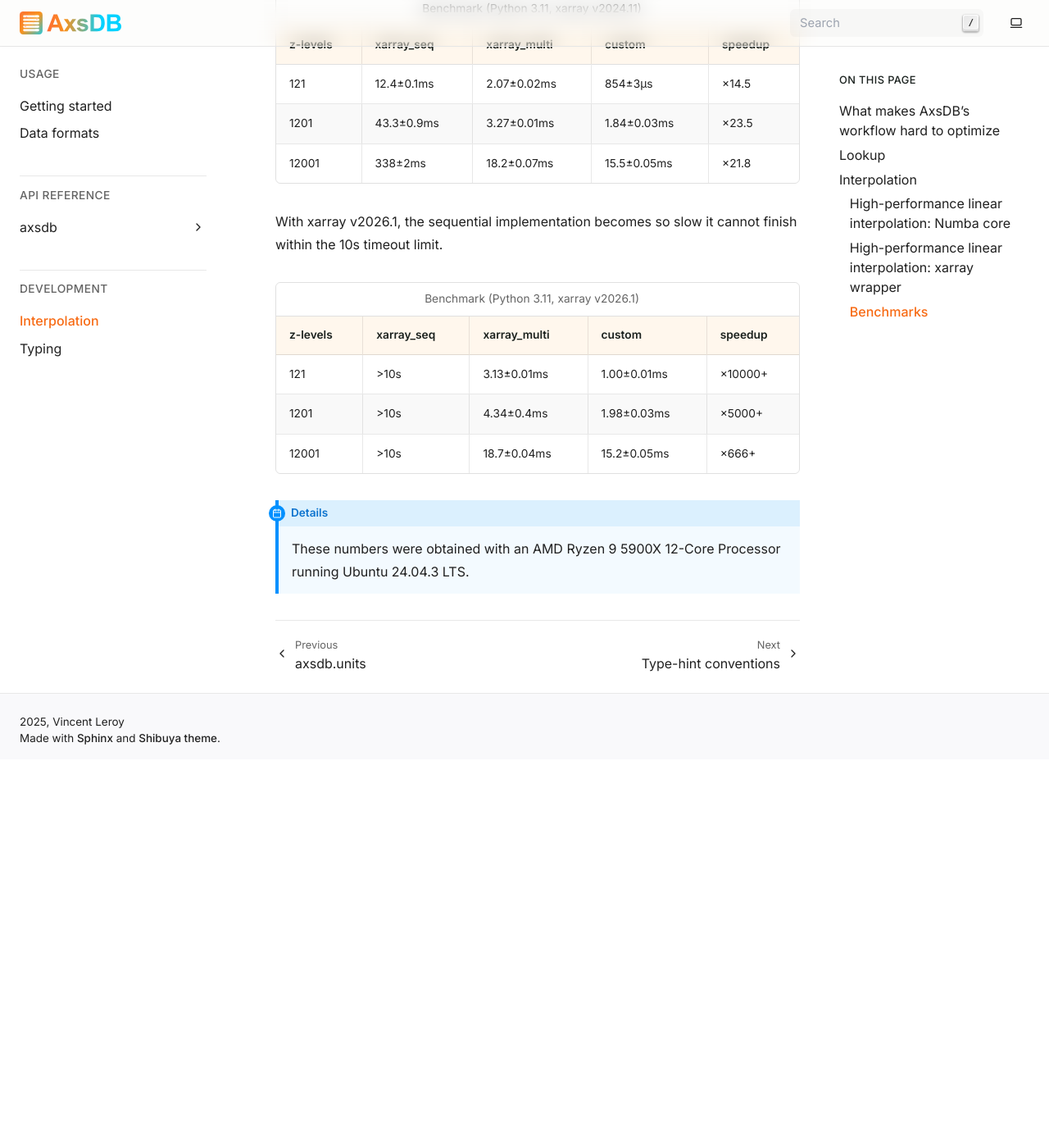
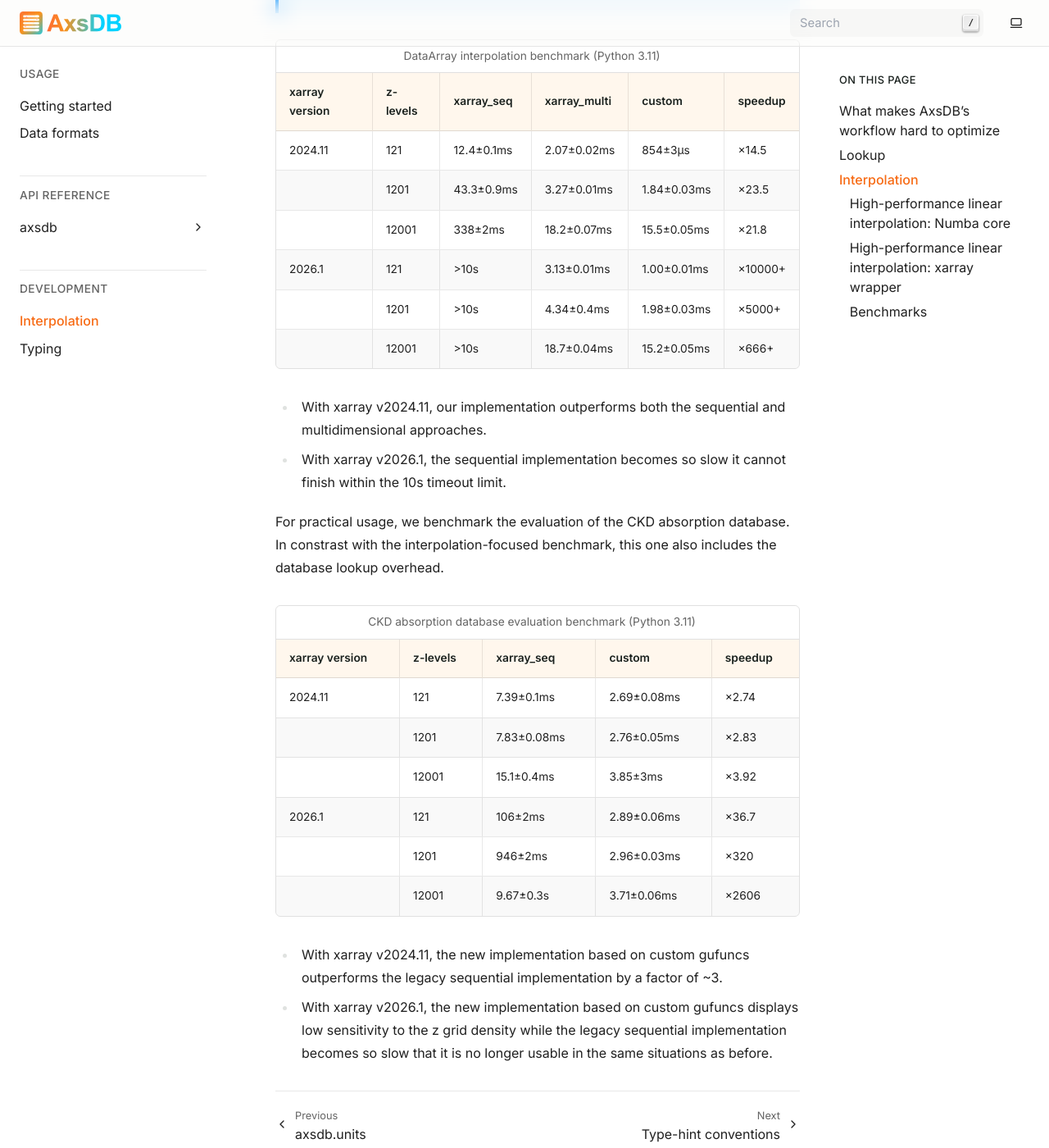
Before and after one commit to eradiate/axsdb, a Sphinx documentation site: the page built from docs/dev/interpolation.rst, in a window 1280 px wide and 1400 px high, scrolled down 4062 px. Shown: the whole window at 82% size. Built offline with Sphinx 7.4.7, drawn with Linux system fonts in a browser that asks for light colours; before the commit the page ends 4988 px from its top, so only the background shows below that; some of the changed text lies outside the part shown.

Commit message:
Update benchmarking report

```diff
--- a/docs/dev/interpolation.rst
+++ b/docs/dev/interpolation.rst
@@ -151,62 +151,109 @@
 implementation based on xarray and our custom solution. For comparison, the
 corresponding multidimensional interpolation done with xarray is also shown.
 
-With xarray v2024.11, our implementation outperforms both the sequential and
-multidimensional approaches.
+.. admonition:: Details
+    :class: note
 
-.. list-table:: Benchmark (Python 3.11, xarray v2024.11)
+    These numbers were obtained with an AMD Ryzen 9 5900X 12-Core processor
+    running Ubuntu 24.04.3 LTS.
+
+.. list-table:: DataArray interpolation benchmark (Python 3.11)
     :header-rows: 1
 
-    - * z-levels
+    - * xarray version
+      * z-levels
       * xarray_seq
       * xarray_multi
       * custom
       * speedup
-    - * 121
+    - * 2024.11
+      * 121
       * 12.4±0.1ms
       * 2.07±0.02ms
       * 854±3μs
       * ×14.5
-    - * 1201
+    - *
+      * 1201
       * 43.3±0.9ms
       * 3.27±0.01ms
       * 1.84±0.03ms
       * ×23.5
-    - * 12001
+    - *
+      * 12001
       * 338±2ms
       * 18.2±0.07ms
       * 15.5±0.05ms
       * ×21.8
-
-With xarray v2026.1, the sequential implementation becomes so slow it cannot
-finish within the 10s timeout limit.
-
-.. list-table:: Benchmark (Python 3.11, xarray v2026.1)
-    :header-rows: 1
-
-    - * z-levels
-      * xarray_seq
-      * xarray_multi
-      * custom
-      * speedup
-    - * 121
+    - * 2026.1
+      * 121
       * >10s
       * 3.13±0.01ms
       * 1.00±0.01ms
       * ×10000+
-    - * 1201
+    - *
+      * 1201
       * >10s
       * 4.34±0.4ms
       * 1.98±0.03ms
       * ×5000+
-    - * 12001
+    - *
+      * 12001
       * >10s
       * 18.7±0.04ms
       * 15.2±0.05ms
       * ×666+
 
-.. admonition:: Details
-    :class: note
+* With xarray v2024.11, our implementation outperforms both the sequential and
+  multidimensional approaches.
+* With xarray v2026.1, the sequential implementation becomes so slow it cannot
+  finish within the 10s timeout limit.
 
-    These numbers were obtained with an AMD Ryzen 9 5900X 12-Core Processor
-    running Ubuntu 24.04.3 LTS.
+For practical usage, we benchmark the evaluation of the CKD absorption database.
+In constrast with the interpolation-focused benchmark, this one also includes
+the database lookup overhead.
+
+.. list-table:: CKD absorption database evaluation benchmark (Python 3.11)
+    :header-rows: 1
+
+    - * xarray version
+      * z-levels
+      * xarray_seq
+      * custom
+      * speedup
+    - * 2024.11
+      * 121
+      * 7.39±0.1ms
+      * 2.69±0.08ms
+      * ×2.74
+    - *
+      * 1201
+      * 7.83±0.08ms
+      * 2.76±0.05ms
+      * ×2.83
+    - *
+      * 12001
+      * 15.1±0.4ms
+      * 3.85±3ms
+      * ×3.92
+    - * 2026.1
+      * 121
+      * 106±2ms
+      * 2.89±0.06ms
+      * ×36.7
+    - *
+      * 1201
+      * 946±2ms
+      * 2.96±0.03ms
+      * ×320
+    - *
+      * 12001
+      * 9.67±0.3s
+      * 3.71±0.06ms
+      * ×2606
+
+* With xarray v2024.11, the new implementation based on custom gufuncs
+  outperforms the legacy sequential implementation by a factor of ~3.
+* With xarray v2026.1, the new implementation based on custom gufuncs
+  displays low sensitivity to the z grid density while the legacy sequential
+  implementation becomes so slow that it is no longer usable in the same
+  situations as before.
```
